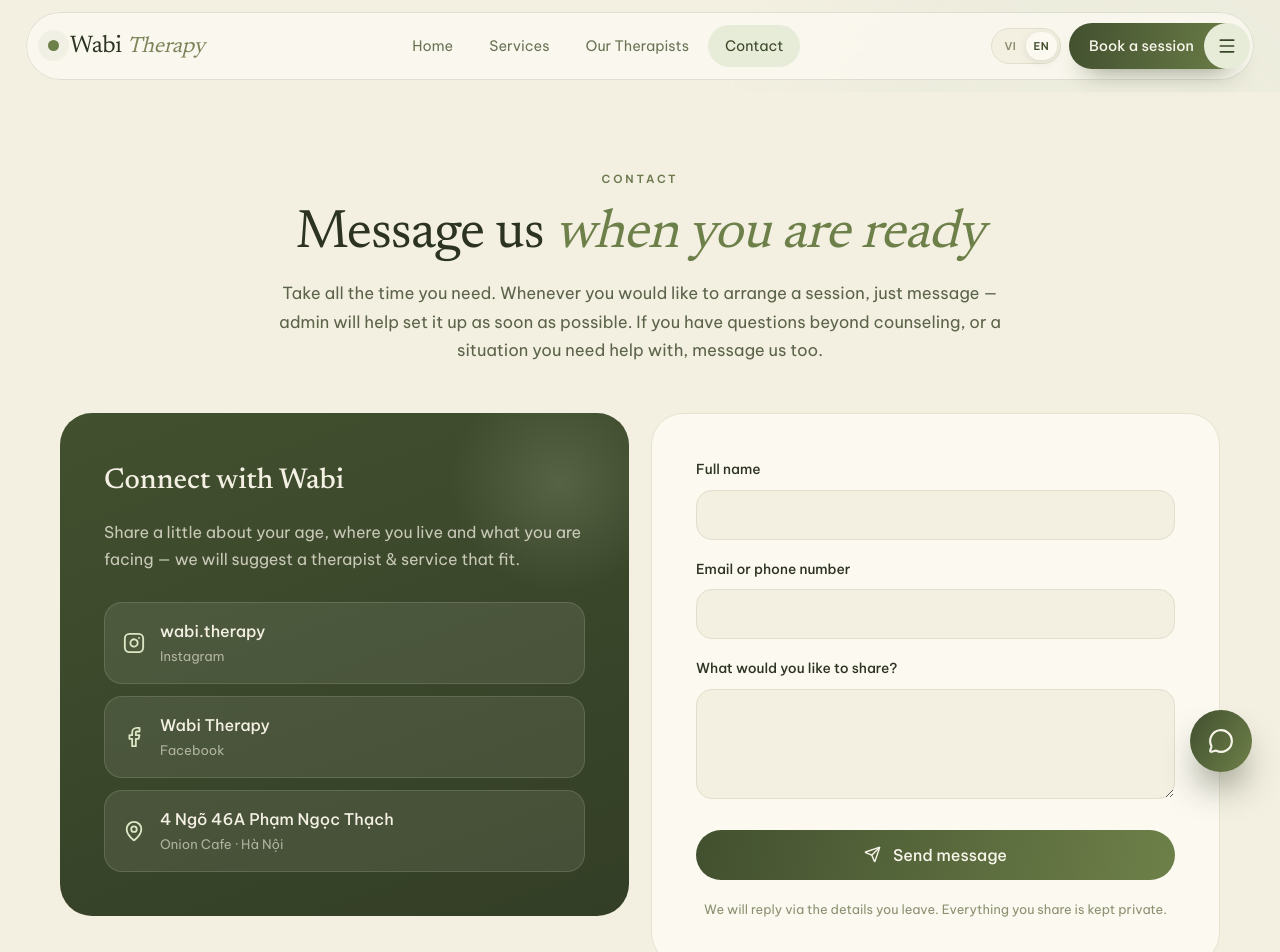
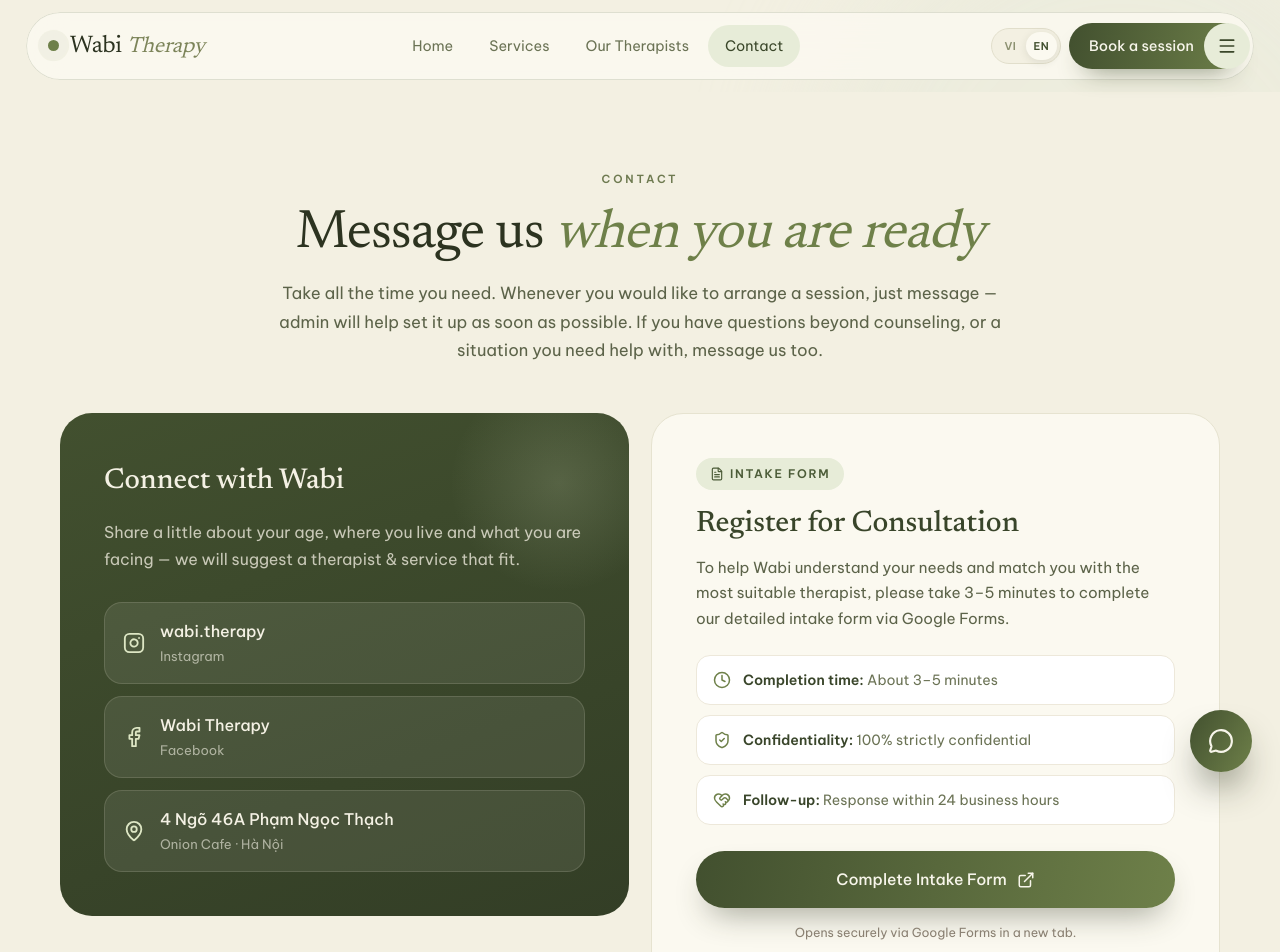
Before and after one commit to nhanvu0901/wabi, a Next.js app: page /en/lien-he in a window 1280 px wide. Shown: the top 952 px of the page. Built offline with nearby package versions, Linux system fonts and the light colour scheme.

Commit message:
email form connector

```diff
--- a/components/ContactForm.tsx
+++ b/components/ContactForm.tsx
@@ -1,121 +1,166 @@
-'use client'
-import { useState, useTransition, useEffect } from 'react'
-import { Send, Check } from 'lucide-react'
-import { submitContact } from '../lib/actions'
-import { t, type Lang } from '../lib/i18n'
+import { ExternalLink, FileText, ShieldCheck, Clock, HeartHandshake } from 'lucide-react'
+import type { Lang } from '../lib/i18n'
 
 export default function ContactForm({ lang }: { lang: Lang }) {
-  const [state, setState] = useState<'idle' | 'ok' | 'error'>('idle')
-  const [submittedName, setSubmittedName] = useState('')
-  const [renderedAt, setRenderedAt] = useState<number>(0)
-  const [pending, startTransition] = useTransition()
-  const tr = t(lang)
-
-  useEffect(() => {
-    setRenderedAt(Date.now())
-  }, [])
-
-  if (state === 'ok') {
-    return (
-      <div id="cform-ok" className="contact-form__success">
-        <div className="contact-form__success-icon">
-          <Check style={{ width: '28px', height: '28px' }} />
-        </div>
-        <h2>
-          {submittedName
-            ? lang === 'vi'
-              ? `Cảm ơn ${submittedName} đã kết nối.`
-              : `Thank you, ${submittedName}.`
-            : tr('ct.ok.t')}
-        </h2>
-        <p>{tr('ct.ok.b')}</p>
-        <p className="contact-form__note" style={{ marginTop: '12px', fontSize: '0.85rem' }}>
-          {lang === 'vi'
-            ? 'Tụi mình cũng đã gửi một email xác nhận tự động tới hộp thư của bạn.'
-            : 'A confirmation email has also been sent to your inbox.'}
-        </p>
-      </div>
-    )
-  }
+  const isVi = lang === 'vi'
 
   return (
-    <form
-      id="cform"
-      className="contact-form"
-      onSubmit={(e) => {
-        e.preventDefault()
-        if (pending) return
-        const fd = new FormData(e.currentTarget)
-        const clientName = fd.get('name')?.toString() || ''
-        startTransition(async () => {
-          // Catches a network failure reaching the server action, not just a
-          // Supabase-side { ok: false } — both must surface the same error line.
-          try {
-            const res = await submitContact(fd)
-            if (res.ok) {
-              setSubmittedName(clientName)
-              setState('ok')
-            } else {
-              setState('error')
-            }
-          } catch {
-            setState('error')
-          }
-        })
-      }}
-    >
-      {/* LỚP 1 BẢO VỆ: Honeypot ẩn với người dùng nhưng bẫy bot spam */}
-      <div style={{ display: 'none', position: 'absolute', left: '-9999px' }} aria-hidden="true">
-        <label htmlFor="user_verification_field">Do not fill this field</label>
-        <input
-          id="user_verification_field"
-          name="user_verification_field"
-          type="text"
-          tabIndex={-1}
-          autoComplete="off"
-        />
+    <div className="contact-intake-card">
+      <div style={{ marginBottom: '16px' }}>
+        <span
+          style={{
+            display: 'inline-flex',
+            alignItems: 'center',
+            gap: '6px',
+            padding: '6px 14px',
+            borderRadius: '100px',
+            background: '#E7ECD8',
+            color: '#4C5C38',
+            fontSize: '0.74rem',
+            fontWeight: 600,
+            letterSpacing: '0.14em',
+            textTransform: 'uppercase',
+          }}
+        >
+          <FileText style={{ width: '14px', height: '14px' }} />
+          <span>{isVi ? 'Phiếu thông tin' : 'Intake Form'}</span>
+        </span>
       </div>
 
-      {/* LỚP 2 BẢO VỆ: Timestamp thời điểm render form trên browser */}
-      <input type="hidden" name="_form_rendered_at" value={renderedAt || ''} />
-      <div>
-        <label htmlFor="f-name">
-          {tr('ct.f.name')}
-        </label>
-        <input id="f-name" name="name" type="text" required autoComplete="name" />
+      <h2
+        style={{
+          fontFamily: 'var(--font-serif)',
+          fontSize: 'clamp(1.5rem, 2.5vw, 1.85rem)',
+          fontWeight: 500,
+          color: '#39452A',
+          margin: '0 0 12px',
+          lineHeight: 1.25,
+        }}
+      >
+        {isVi ? 'Đăng ký tham vấn cùng Wabi' : 'Register for Consultation'}
+      </h2>
+
+      <p
+        style={{
+          color: '#5C6349',
+          fontSize: '0.95rem',
+          lineHeight: 1.65,
+          margin: '0 0 24px',
+        }}
+      >
+        {isVi
+          ? 'Để Wabi thấu hiểu nguyện vọng và sắp xếp nhà tham vấn phù hợp nhất với nhu cầu của bạn, xin vui lòng dành 3–5 phút hoàn thành phiếu đăng ký chi tiết qua Google Form.'
+          : 'To help Wabi understand your needs and match you with the most suitable therapist, please take 3–5 minutes to complete our detailed intake form via Google Forms.'}
+      </p>
+
+      {/* CÁC ĐIỂM BẢO CHỨNG / THÔNG TIN HỖ TRỢ */}
+      <div
+        style={{
+          display: 'flex',
+          flexDirection: 'column',
+          gap: '10px',
+          marginBottom: '26px',
+        }}
+      >
+        <div
+          style={{
+            display: 'flex',
+            alignItems: 'center',
+            gap: '12px',
+            padding: '12px 16px',
+            borderRadius: '14px',
+            background: '#FFFFFF',
+            border: '1px solid #EDE8DA',
+          }}
+        >
+          <Clock style={{ width: '18px', height: '18px', color: '#6E8049', flexShrink: 0 }} />
+          <div style={{ fontSize: '0.88rem', color: '#39452A' }}>
+            <strong>{isVi ? 'Thời gian điền: ' : 'Completion time: '}</strong>
+            <span style={{ color: '#6B7355' }}>{isVi ? 'Khoảng 3–5 phút' : 'About 3–5 minutes'}</span>
+          </div>
+        </div>
+
+        <div
+          style={{
+            display: 'flex',
+            alignItems: 'center',
+            gap: '12px',
+            padding: '12px 16px',
+            borderRadius: '14px',
+            background: '#FFFFFF',
+            border: '1px solid #EDE8DA',
+          }}
+        >
+          <ShieldCheck style={{ width: '18px', height: '18px', color: '#6E8049', flexShrink: 0 }} />
+          <div style={{ fontSize: '0.88rem', color: '#39452A' }}>
+            <strong>{isVi ? 'Bảo mật: ' : 'Confidentiality: '}</strong>
+            <span style={{ color: '#6B7355' }}>
+              {isVi ? 'Tuyệt đối theo đạo đức nghề nghiệp tâm lý' : '100% strictly confidential'}
+            </span>
+          </div>
+        </div>
+
+        <div
+          style={{
+            display: 'flex',
+            alignItems: 'center',
+            gap: '12px',
+            padding: '12px 16px',
+            borderRadius: '14px',
+            background: '#FFFFFF',
+            border: '1px solid #EDE8DA',
+          }}
+        >
+          <HeartHandshake style={{ width: '18px', height: '18px', color: '#6E8049', flexShrink: 0 }} />
+          <div style={{ fontSize: '0.88rem', color: '#39452A' }}>
+            <strong>{isVi ? 'Phản hồi: ' : 'Follow-up: '}</strong>
+            <span style={{ color: '#6B7355' }}>
+              {isVi ? 'Chuyên viên liên hệ trong vòng 24 giờ' : 'Response within 24 business hours'}
+            </span>
+          </div>
+        </div>
       </div>
-      <div>
-        <label htmlFor="f-contact">
-          {tr('ct.f.contact')}
-        </label>
-        <input id="f-contact" name="contact" type="text" required autoComplete="email" />
-      </div>
-      <div>
-        <label htmlFor="f-msg">
-          {tr('ct.f.msg')}
-        </label>
-        <textarea id="f-msg" name="message" rows={4} />
-      </div>
-      <button
-        type="submit"
-        disabled={pending}
-        className="contact-form__submit"
+
+      {/* NÚT MỞ GOOGLE FORM */}
+      <a
+        href="https://forms.gle/Mx1K7Dq2YK8JG8fUA"
+        target="_blank"
+        rel="noopener noreferrer"
+        className="wabi-lift"
+        style={{
+          display: 'inline-flex',
+          alignItems: 'center',
+          justifyContent: 'center',
+          gap: '10px',
+          width: '100%',
+          padding: '15px 24px',
+          borderRadius: '100px',
+          background: 'linear-gradient(100deg, var(--accent-deep, #42502F), var(--accent, #6E8049))',
+          boxShadow: '0 16px 32px -12px rgba(44, 51, 32, 0.45)',
+          color: '#F7F5EA',
+          fontWeight: 500,
+          fontSize: '0.98rem',
+          textDecoration: 'none',
+          boxSizing: 'border-box',
+        }}
       >
-        {pending ? (
-          <span className="wabi-dots" style={{ color: '#FCFAF4' }} aria-label={tr('ct.f.sending')}>
-            <i />
-            <i />
-            <i />
-          </span>
-        ) : (
-          <Send style={{ width: '17px', height: '17px' }} />
-        )}{' '}
-        <span>{tr('ct.f.btn')}</span>
-      </button>
-      <p className="contact-form__note">{tr('ct.f.note')}</p>
-      {state === 'error' && (
-        <p className="contact-form__error">{tr('ct.f.err')}</p>
-      )}
-    </form>
+        <span>{isVi ? 'Điền phiếu đăng ký tham vấn' : 'Complete Intake Form'}</span>
+        <ExternalLink style={{ width: '18px', height: '18px', flexShrink: 0 }} />
+      </a>
+
+      <p
+        style={{
+          textAlign: 'center',
+          fontSize: '0.78rem',
+          color: '#8A8072',
+          marginTop: '14px',
+          marginBottom: 0,
+        }}
+      >
+        {isVi
+          ? 'Biểu mẫu an toàn mở trên Google Forms trong tab mới.'
+          : 'Opens securely via Google Forms in a new tab.'}
+      </p>
+    </div>
   )
 }
```
